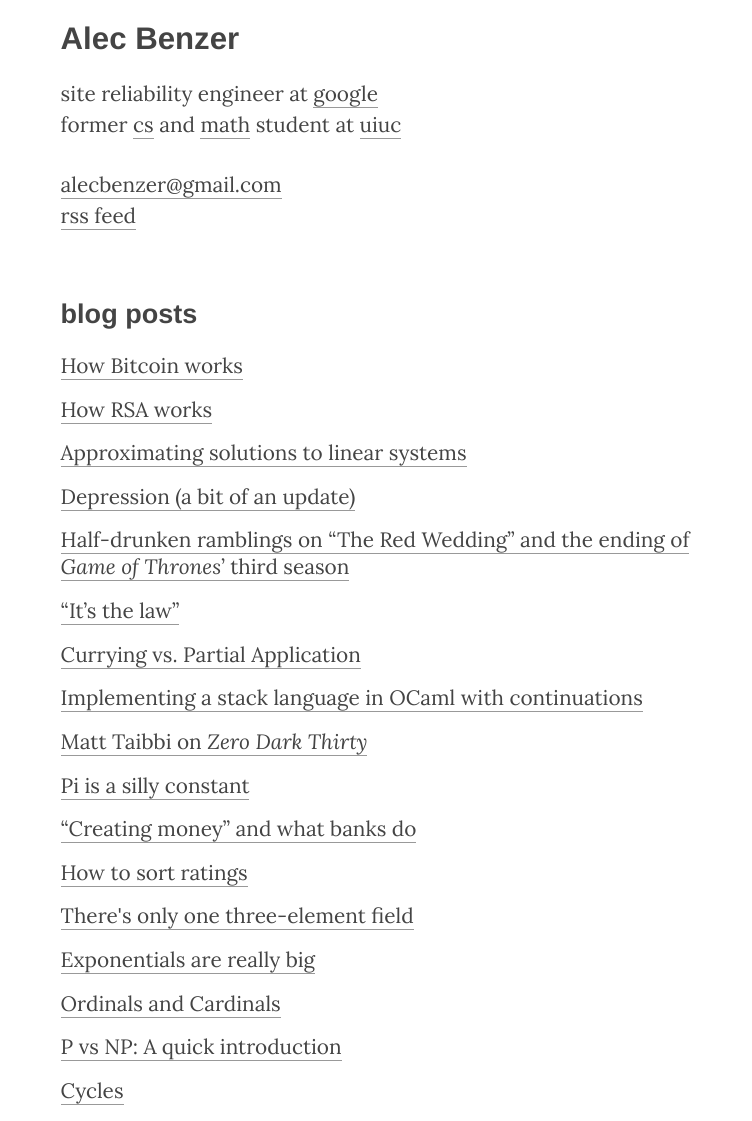
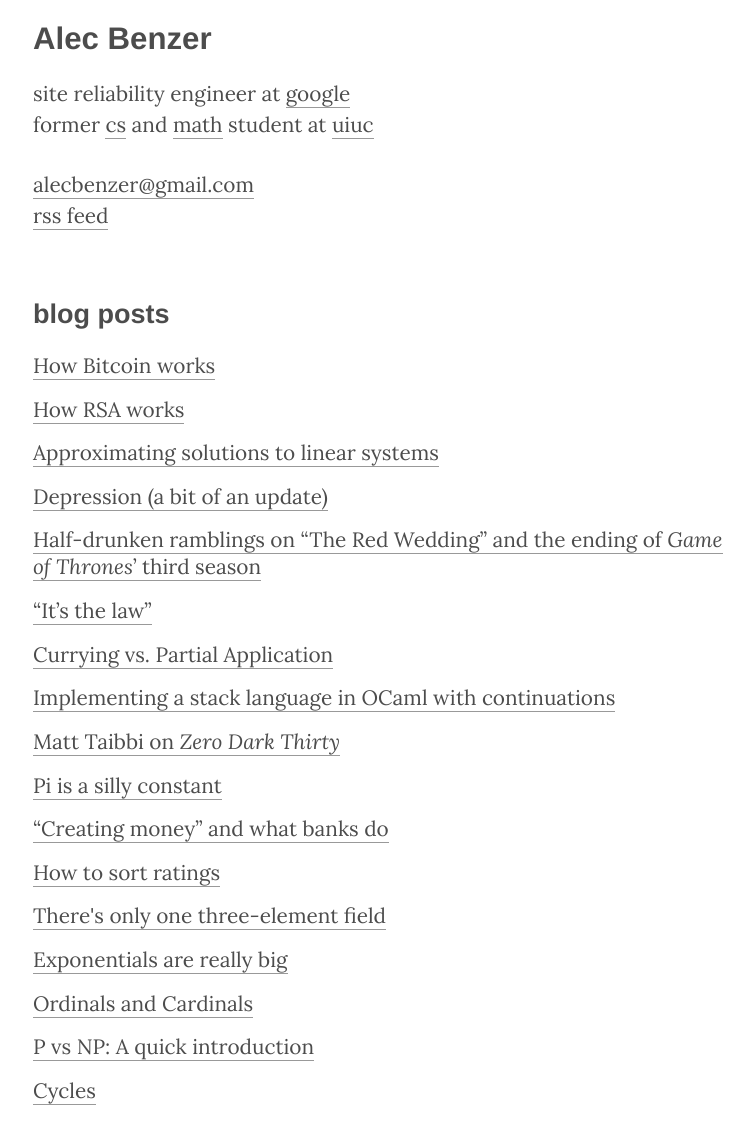
Before and after one commit to AlecBenzer/alecbenzer.github.com, a Jekyll site: the page built from index.md, in a window 1280 px wide. Shown: the whole page, without its empty margins (257-1009 px from the left). Built offline with Jekyll 4.4.1, drawn with Linux system fonts in a browser that asks for light colours.

Commit message:
random css we

```diff
--- a/css/style.css
+++ b/css/style.css
@@ -1,9 +1,9 @@
 @import url(http://fonts.googleapis.com/css?family=Lora:400,400italic,700italic,700);
 
 #content {
-  max-width: 31em;
+  width: 700px;
   margin: 0 auto;
-  color: #444;
+  color: rgba(0, 0, 0, 0.7);
   font-size: 1.3em;
   font-family: 'Lora', 'Georgia', serif;
 }
```
